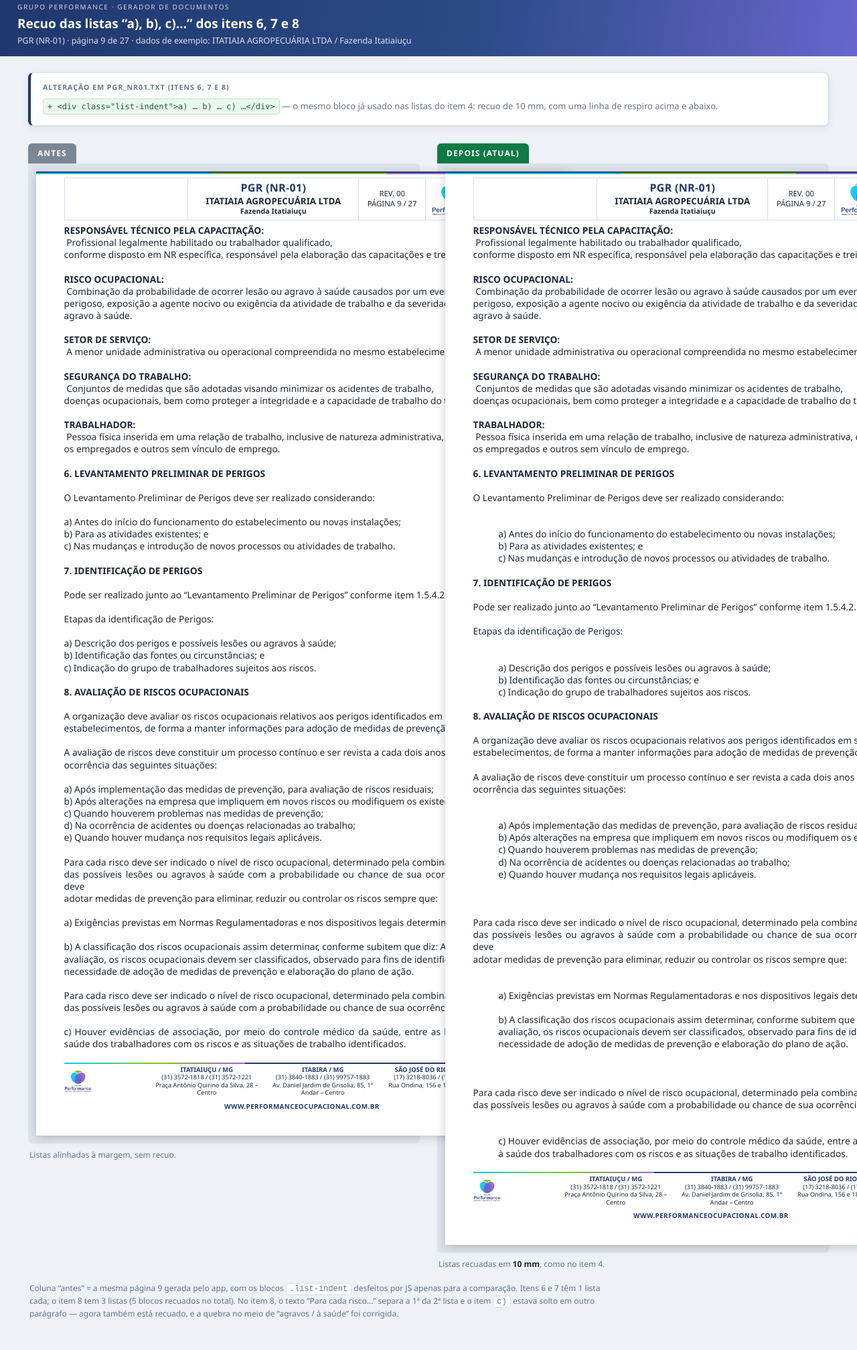
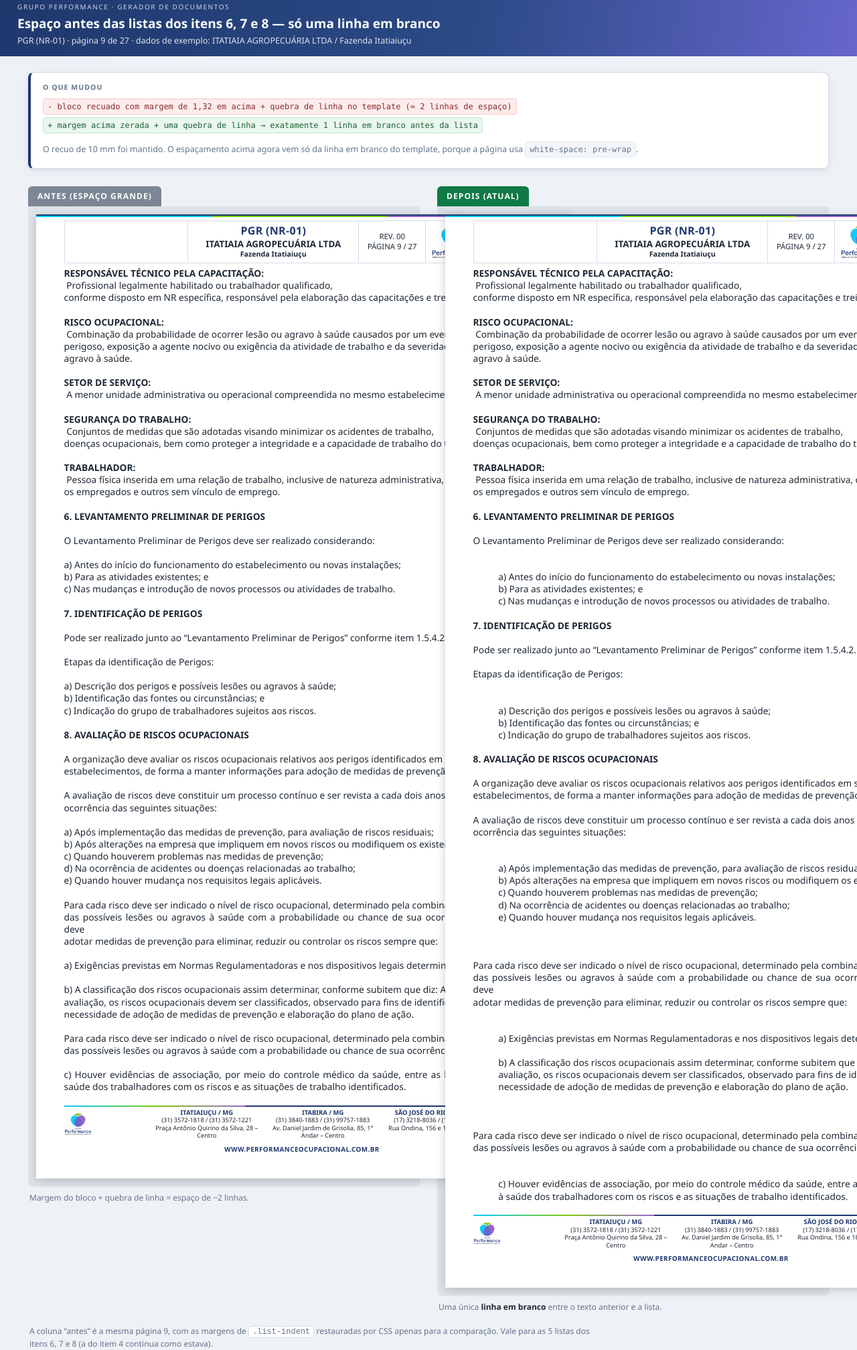
Before and after one commit to performance-itatiaiucu-commits/Elabora-o-Documentos, a plain HTML site: page preview-itens678.html in a window 1280 px wide. Shown: the part 14-2029 px from the top of the page at 67% size. Before the commit the page ends 1984 px from the top, so only its background shows below. Drawn offline with Linux system fonts and the light colour scheme.

Commit message:
Uma linha em branco antes das listas dos itens 6, 7 e 8
O espaco antes das listas vinha da margem de 1.32em do bloco
.list-indent somada a uma quebra de linha no template, resultando em
~2 linhas. Agora as listas desses itens usam .list-indent-flush, com
margem acima zerada; o espaco passa a ser apenas a linha em branco do
template (a pagina tem white-space: pre-wrap). O recuo de 10 mm foi
mantido. templates.js regenerado, cache bump ?v=29 e preview atualizado.

Co-authored-by: arena-agent <297053741+arena-agent@users.noreply.github.com>

```diff
--- a/preview-itens678.html
+++ b/preview-itens678.html
@@ -1,7 +1,7 @@
 <!DOCTYPE html>
 <html lang="pt-BR"><head><meta charset="UTF-8">
 <meta name="viewport" content="width=device-width, initial-scale=1.0">
-<title>Preview · Recuo das listas nos itens 6, 7 e 8 (PGR NR-01)</title>
+<title>Preview · Espaço antes das listas dos itens 6, 7 e 8 (PGR NR-01)</title>
 <style>/* ===== Gerador de Documentos PGR/PCMSO — Identidade Grupo Performance =====
    Design system: azul-marinho #1F386E + acentos ciano/verde/roxo (filete tricolor). */
 
@@ -684,18 +684,22 @@ body.pv { background: #eef1f5; margin: 0; padding: 0 0 70px; }
 <body class="pv">
 <div class="pv-topbar">
   <div class="t1">Grupo Performance · Gerador de Documentos</div>
-  <h1>Recuo das listas “a), b), c)…” dos itens 6, 7 e 8</h1>
+  <h1>Espaço antes das listas dos itens 6, 7 e 8 — só uma linha em branco</h1>
   <div class="t2">PGR (NR-01) · página 9 de 27 · dados de exemplo: ITATIAIA AGROPECUÁRIA LTDA / Fazenda Itatiaiuçu</div>
 </div>
 <div class="pv-wrap">
   <div class="pv-note">
-    <span class="lbl">Alteração em pgr_nr01.txt (itens 6, 7 e 8)</span>
-    <code class="add">+ &lt;div class="list-indent"&gt;a) … b) … c) …&lt;/div&gt;</code>
-    <span style="color:#64748B">— o mesmo bloco já usado nas listas do item 4: recuo de 10 mm, com uma linha de respiro acima e abaixo.</span>
+    <span class="lbl">O que mudou</span>
+    <code class="del">- bloco recuado com margem de 1,32 em acima + quebra de linha no template (≈ 2 linhas de espaço)</code><br>
+    <code class="add">+ margem acima zerada + uma quebra de linha → exatamente 1 linha em branco antes da lista</code>
+    <div style="margin-top:8px;color:#64748B;font-size:12.5px">
+      O recuo de 10 mm foi mantido. O espaçamento acima agora vem só da linha em branco do template, porque a página usa
+      <code>white-space: pre-wrap</code>.
+    </div>
   </div>
   <div class="pv-grid">
     <div class="pv-col antes">
-      <h2>Antes</h2>
+      <h2>Antes (espaço grande)</h2>
       <div class="pv-frame"><div class="doc-print"><div class="page"><div class="phead"><table class="phead-tbl"><tbody><tr>
     <td class="c-client"></td>
     <td class="c-title"><div class="phead-doc">PGR (NR-01)</div><div class="phead-emp">ITATIAIA AGROPECUÁRIA LTDA</div><div class="phead-unit">Fazenda Itatiaiuçu</div></td>
@@ -767,7 +771,7 @@ c) Houver evidências de associação, por meio do controle médico da saúde, e
     </div>
     <div class="site">WWW.PERFORMANCEOCUPACIONAL.COM.BR</div>
   </div></div></div></div>
-      <p class="pv-zoom">Listas alinhadas à margem, sem recuo.</p>
+      <p class="pv-zoom">Margem do bloco + quebra de linha = espaço de ~2 linhas.</p>
     </div>
     <div class="pv-col depois">
       <h2>Depois (atual)</h2>
@@ -842,14 +846,10 @@ das possíveis lesões ou agravos à saúde com a probabilidade ou chance de sua
     </div>
     <div class="site">WWW.PERFORMANCEOCUPACIONAL.COM.BR</div>
   </div></div></div></div>
-      <p class="pv-zoom">Listas recuadas em <b>10 mm</b>, como no item 4.</p>
+      <p class="pv-zoom">Uma única <b>linha em branco</b> entre o texto anterior e a lista.</p>
     </div>
   </div>
-  <div class="pv-legend">
-    Coluna “antes” = a mesma página 9 gerada pelo app, com os blocos <code>.list-indent</code> desfeitos por JS apenas para a comparação.
-    Itens 6 e 7 têm 1 lista cada; o item 8 tem 3 listas (5 blocos recuados no total).
-    No item 8, o texto “Para cada risco…” separa a 1ª da 2ª lista e o item <code>c)</code> estava solto em outro parágrafo — agora também está recuado,
-    e a quebra no meio de “agravos / à saúde” foi corrigida.
-  </div>
+  <p class="pv-legend">A coluna “antes” é a mesma página 9, com as margens de <code>.list-indent</code> restauradas por CSS apenas para a comparação.
+  Vale para as 5 listas dos itens 6, 7 e 8 (a do item 4 continua como estava).</p>
 </div>
 </body></html>
```
Also changed, not shown: index.html (+3 -3 lines), pgr_nr01.txt, templates.js.
